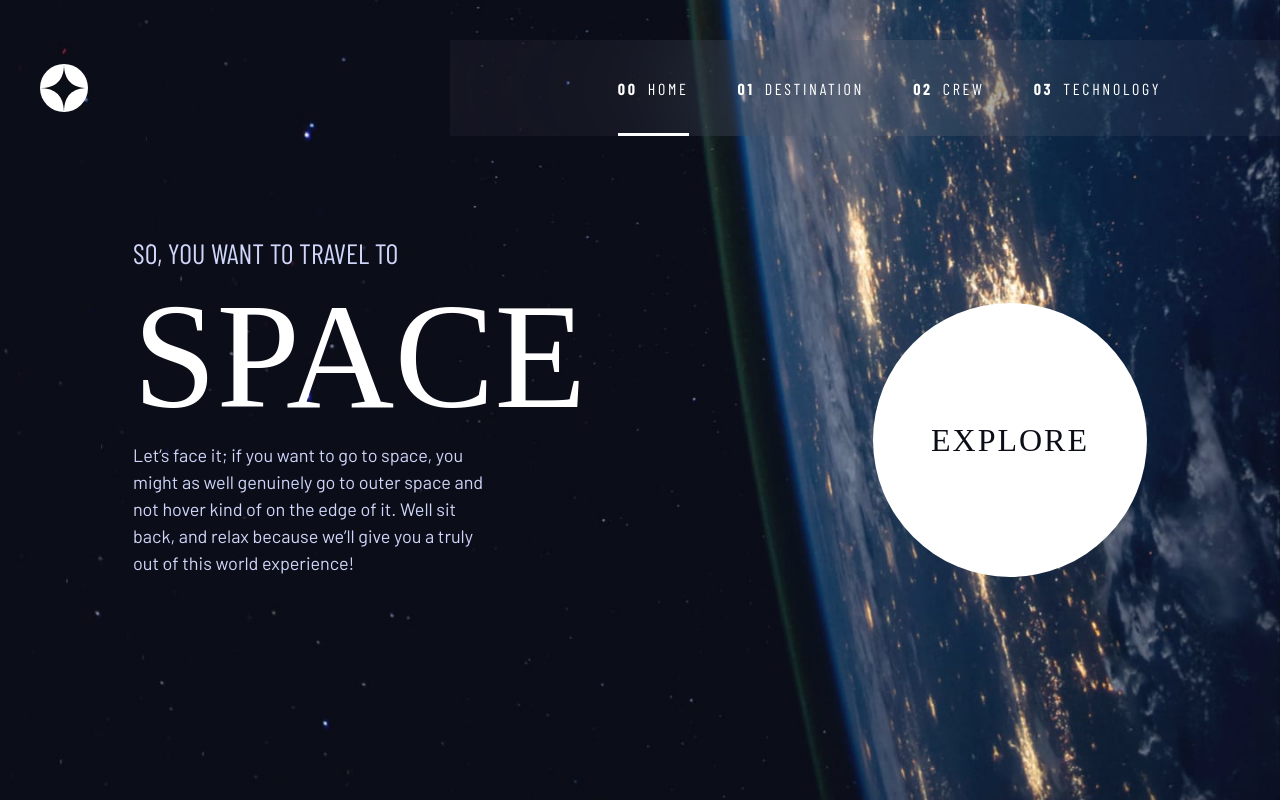
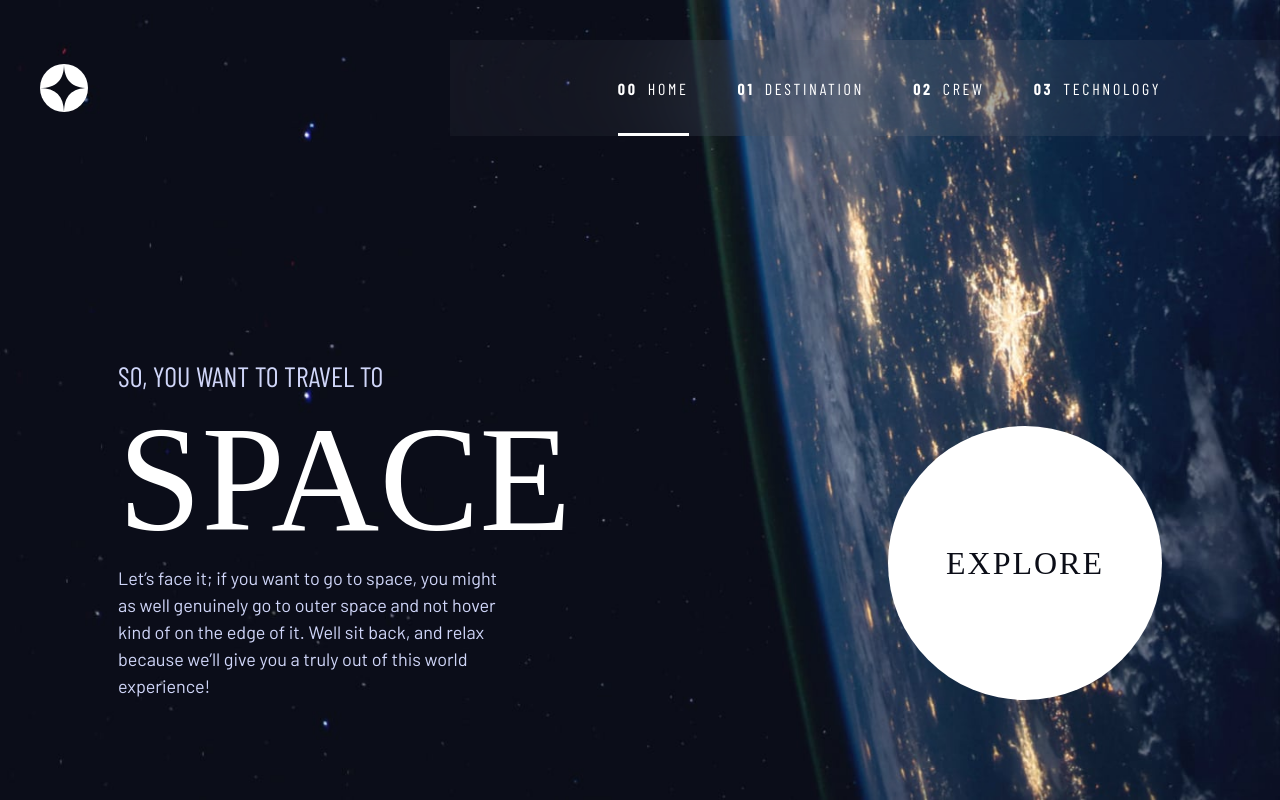
Before and after one commit to Alvarotloc/spaceapp, a Next.js app: page / in a window 1280 px wide. Built offline with nearby package versions, Linux system fonts and the light colour scheme; a web font is replaced by a local one.

Commit message:
Home responsive por lo que página terminada, siguiente paso página 2

```diff
--- a/components/Navbar.tsx
+++ b/components/Navbar.tsx
@@ -38,6 +38,7 @@ const Navbar: FC = (): JSX.Element => {
         className={`${styles.contenedor_navbar__navegacion} ${
           sidebarVisible ? styles["contenedor_navbar__navegacion-visible"] : ""
         }`}
+        onClick={toggleSidebar}
       >
         <div className={styles["contenedor_navbar__navegacion-line"]} />
         <Link href={"/"}>
--- a/layouts/LayoutPrincipal.tsx
+++ b/layouts/LayoutPrincipal.tsx
@@ -7,8 +7,8 @@ const LayoutPrincipal: FC<IChildren> = ({ children }): JSX.Element => {
   return (
     <>
       <Head>
-        <title>Create Next App</title>
-        <meta name="description" content="Generated by create next app" />
+        <title>SpaceApp</title>
+        <meta name="description" content="Aplicación web sobre viajes espaciales" />
         <link
           rel="icon"
           type="image/png"
--- a/pages/index.tsx
+++ b/pages/index.tsx
@@ -5,7 +5,6 @@ import styles from "../styles/Home.module.css";
 const HomePage: NextPage = (): JSX.Element => {
   return (
     <LayoutPrincipal>
-      <div className={styles.fondo_home} />
       <section className={styles.contenedor_home}>
         <div className={styles.contenedor_info}>
           <h1 className={styles['contenedor_info-titulo']}>
@@ -19,7 +18,10 @@ const HomePage: NextPage = (): JSX.Element => {
           </p>
         </div>
         <div className={styles.boton_explorar}>Explore</div>
+
       </section>
+      {/* <section className={styles.contenedor_home}>
+      </section> */}
     </LayoutPrincipal>
   );
 };
--- a/styles/Home.module.css
+++ b/styles/Home.module.css
@@ -1,4 +1,4 @@
-.fondo_home{
+.contenedor_home{
     background-image: url('/assets/home/background-home-mobile.jpg');
     background-size: cover;
     background-position: center;
@@ -6,64 +6,129 @@
     top: 0;
     left: 0;
     width: 100%;
-    height: 100%;
+    min-height: 100vh;
     z-index: -1;
+    display: flex;
+    flex-direction: column;
+    justify-content: center;
+    align-items: center;
+    color: var(--smooth);
+    padding: 10rem 0rem;
+    gap: 8.1rem;
 }
-@media (min-width: 376px) {
-    .fondo_home{
+@media (min-width: 602px) {
+    .contenedor_home{
         background-image: url('/assets/home/background-home-tablet.jpg');
+        gap: 15.6rem;
     }
 }
-@media (min-width: 769px) {
-    .fondo_home{
+@media (min-width: 998px) {
+    .contenedor_home{
         background-image: url('/assets/home/background-home-desktop.jpg');
+        flex-direction: row;
+        align-items: flex-end;
+        gap: 38.6rem;
     }
 }
-.contenedor_home{
+.contenedor_info{
     display: flex;
-    justify-content: center;
-    align-items: flex-end;
-    color: var(--smooth);
-    margin-top: 10rem;
-    padding: 0 5rem;
-    gap: 38.6rem;
+    flex-direction: column;
+    align-items: center;
+    text-align: center;
+    margin-top: 5rem;
+    padding: 0 3rem;
 }
-.contenedor_info{
-    width: 30%;
+@media (min-width: 998px) {
+    .contenedor_info{
+        padding: 0;
+        margin: 0;
+        width: 30%;
+        text-align: left;
+        align-items: flex-start;
+    }
 }
 .contenedor_info-titulo{
     font-family: "Barlow Condensed", sans-serif;
     font-weight: 400;
-    font-size: 2.8rem;
+    font-size: 1.6rem;
     text-transform: uppercase;
+}
+@media (min-width: 602px) {
+    .contenedor_info-titulo{
+        font-size: 2rem;
+    }
+}
+@media (min-width: 998px) {
+    .contenedor_info-titulo{
+        font-size: 2.8rem;
+    }
 }
 .contenedor_info-desc{
     font-family: 'Barlow', sans-serif;
-    font-size: 1.8rem;
+    font-size: 1.5rem;
     line-height: 1.5;
+}
+@media (min-width: 602px) {
+    .contenedor_info-desc{
+        font-size: 1.6rem;
+        width: 70%;
+    }
+}
+@media (min-width: 998px) {
+    .contenedor_info-desc{
+        width: 100%;
+        font-size: 1.8rem;
+    }
 }
 .contenedor_info-titulo span, .boton_explorar{
     font-family: 'Bellefair', serif;
 }
 .contenedor_info-titulo span{
-    font-size: 15rem;
+    font-size: 8rem;
     display: block;
+    margin: 2.4rem 0;
     color: var(--white);
+}
+@media (min-width: 602px) {
+    .contenedor_info-titulo span{
+        font-size: 15rem;
+    }
+
+}
+@media (min-width: 998px) {
+    .contenedor_info-titulo span{
+        margin: 0;
+    }
+
 }
 .boton_explorar{
     color: var(--dark);
     background-color: var(--white);
     border-radius: 50%;
-    height: 27.4rem;
-    width: 27.4rem;
+    height: 15rem;
+    width: 15rem;
     display:flex;
     justify-content:center;
     align-items:center;
-    font-size: 3.2rem;
-    letter-spacing: .2rem;
+    font-size: 2rem;
+    letter-spacing: .125rem;
     text-transform: uppercase;
     cursor: pointer;
     position: relative;
+}
+@media (min-width: 602px) {
+    .boton_explorar{
+        font-size: 3.2rem;
+        height: 24.2rem;
+        width: 24.2rem;
+        letter-spacing: .2rem;
+    }
+}
+@media (min-width: 998px) {
+    .boton_explorar{
+        height: 27.4rem;
+        width: 27.4rem;
+    }
 }
 .boton_explorar::after{
     content: '';
@@ -73,11 +138,10 @@
     z-index: -1;
     border-radius: 50%;
     background-color: #979797;
-    opacity: .3;
+    opacity: .2;
     transition: all .4s;
 }
 .boton_explorar:hover::after{
-    content: "";
     height: 45rem;
     width: 45rem;
 }
--- a/styles/Navbar.module.css
+++ b/styles/Navbar.module.css
@@ -113,6 +113,7 @@
   align-items: center;
   font-size: 1.6rem;
 }
+@media (min-width: 602px) {
   .contenedor_navbar__navegacion a:hover::after,
   .contenedor_navbar__navegacion-enlace_activo::after {
     content: "";
@@ -124,7 +125,6 @@
     z-index: 1;
     background-color: var(--smooth);
   }
-@media (min-width: 602px) {
   .contenedor_navbar__navegacion a {
     height: 100%;
     font-size: 1.4rem;
```
Lines whose indentation alone changed are shown as unchanged.
